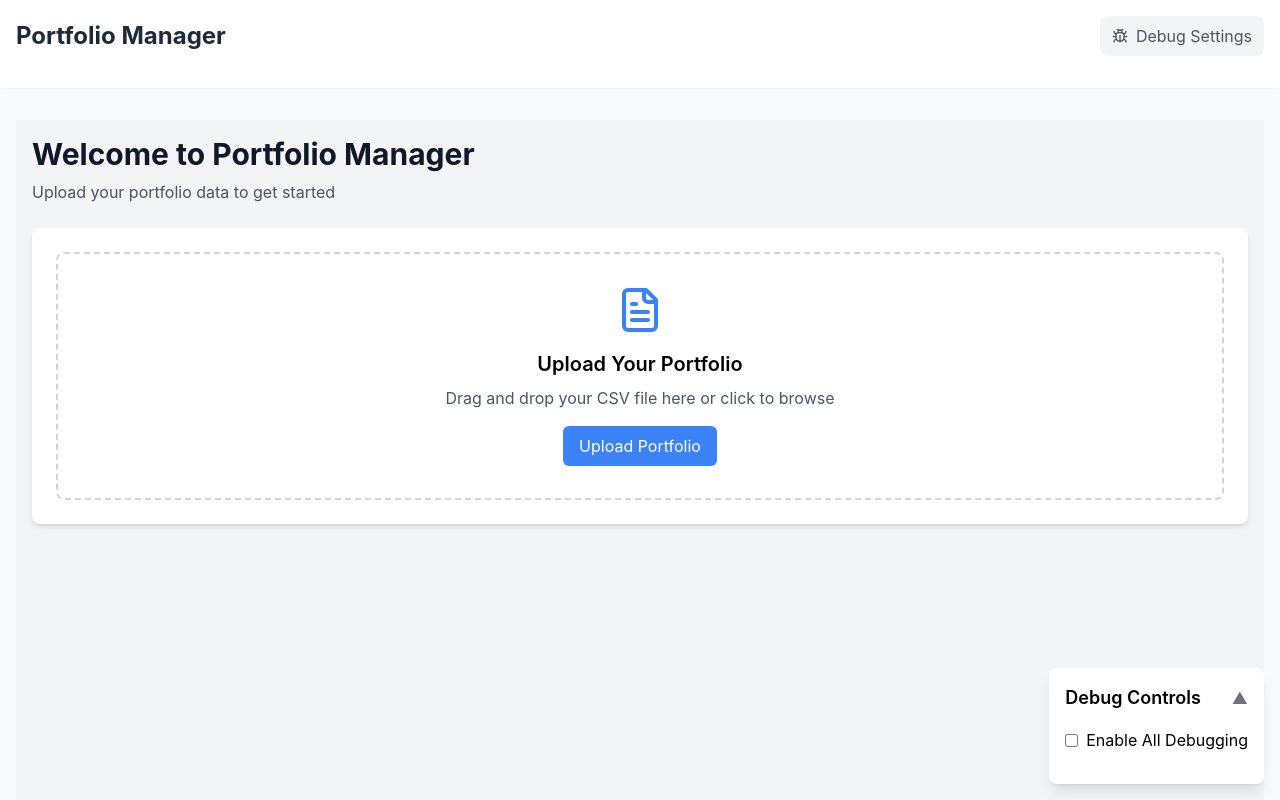
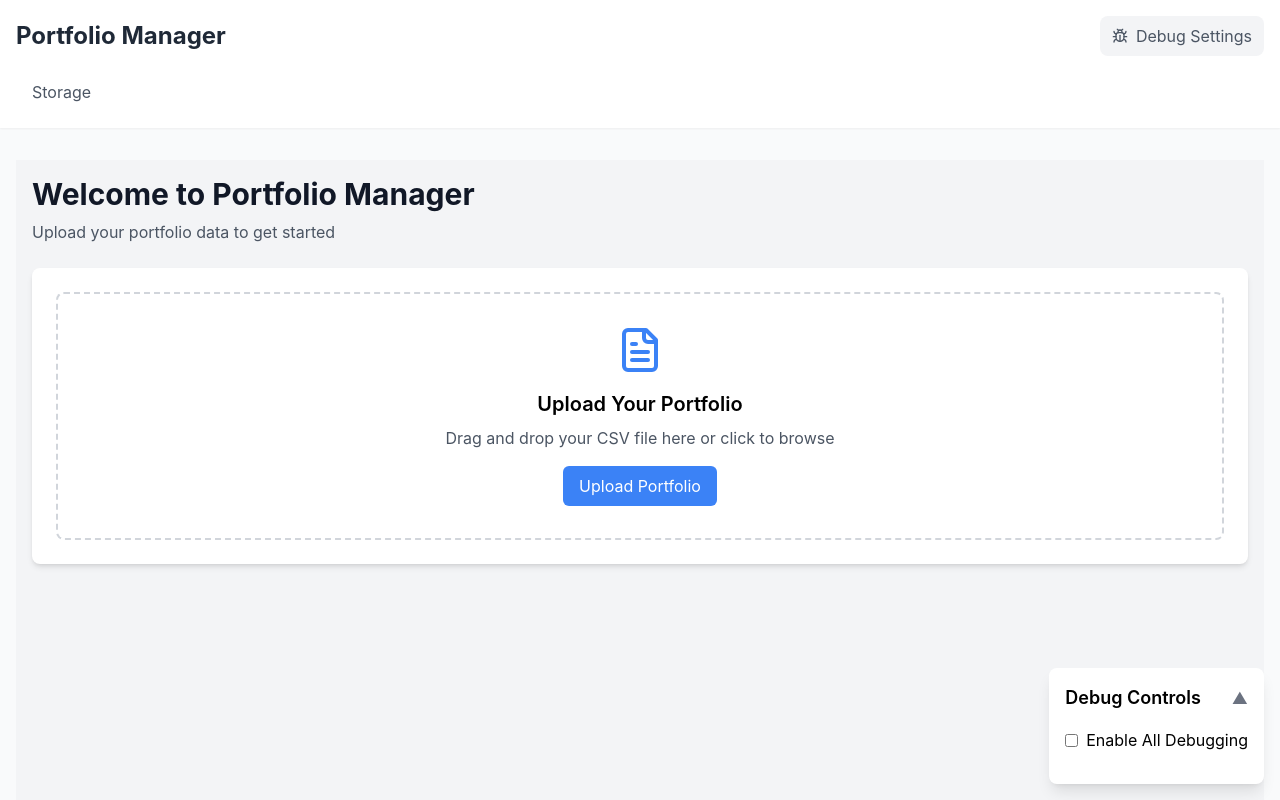
Before and after one commit to greenermoose/investments, a React (Vite) app: page / in a window 1280 px wide. Shown: the top 800 px of the page. Built offline with nearby package versions, Linux system fonts and the light colour scheme.

Commit message:
0.4.68 can see storage from welcome screen

```diff
--- a/src/components/PortfolioHeader.jsx
+++ b/src/components/PortfolioHeader.jsx
@@ -56,7 +56,8 @@ const PortfolioHeader = ({
 
   const primaryNavigationItems = [
     { id: 'account-management', label: 'Account Management', icon: Settings },
-    { id: 'portfolio', label: 'Portfolio', icon: PieChart }
+    { id: 'portfolio', label: 'Portfolio', icon: PieChart },
+    { id: 'storage-manager', label: 'Storage', icon: HardDrive }
   ];
 
   const secondaryNavigationItems = [
@@ -66,6 +67,23 @@ const PortfolioHeader = ({
   ];
 
   const renderTab = (tabId, label) => {
+    // Special case for storage-manager - always show it
+    if (tabId === 'storage-manager') {
+      return (
+        <button
+          key={tabId}
+          onClick={() => onTabChange?.(tabId)}
+          className={`px-4 py-2 rounded-lg transition-colors ${
+            activeTab === tabId
+              ? 'bg-blue-500 text-white'
+              : 'text-gray-600 hover:bg-gray-100'
+          }`}
+        >
+          {label}
+        </button>
+      );
+    }
+
     // Defensive check for availableTabs
     if (!Array.isArray(availableTabs) || !availableTabs.includes(tabId)) return null;
 
--- a/src/components/PortfolioManager.jsx
+++ b/src/components/PortfolioManager.jsx
@@ -273,6 +273,11 @@ const PortfolioManager = () => {
       );
     }
 
+    // Special case for storage manager - always show it
+    if (activeTab === 'storage-manager') {
+      return <StorageManager onDataChange={refreshData} />;
+    }
+
     // If we have data loaded, show the appropriate view
     if (isDataLoaded) {
       switch (activeTab) {
@@ -305,8 +310,6 @@ const PortfolioManager = () => {
                  />;
         case 'history':
           return <PortfolioHistory />;
-        case 'storage-manager':
-          return <StorageManager onDataChange={refreshData} />;
         default:
           return <PortfolioDisplay
                    portfolioData={portfolioData}
```
Also changed, not shown: 1 other file (tests, documents, lock files or other folders).
